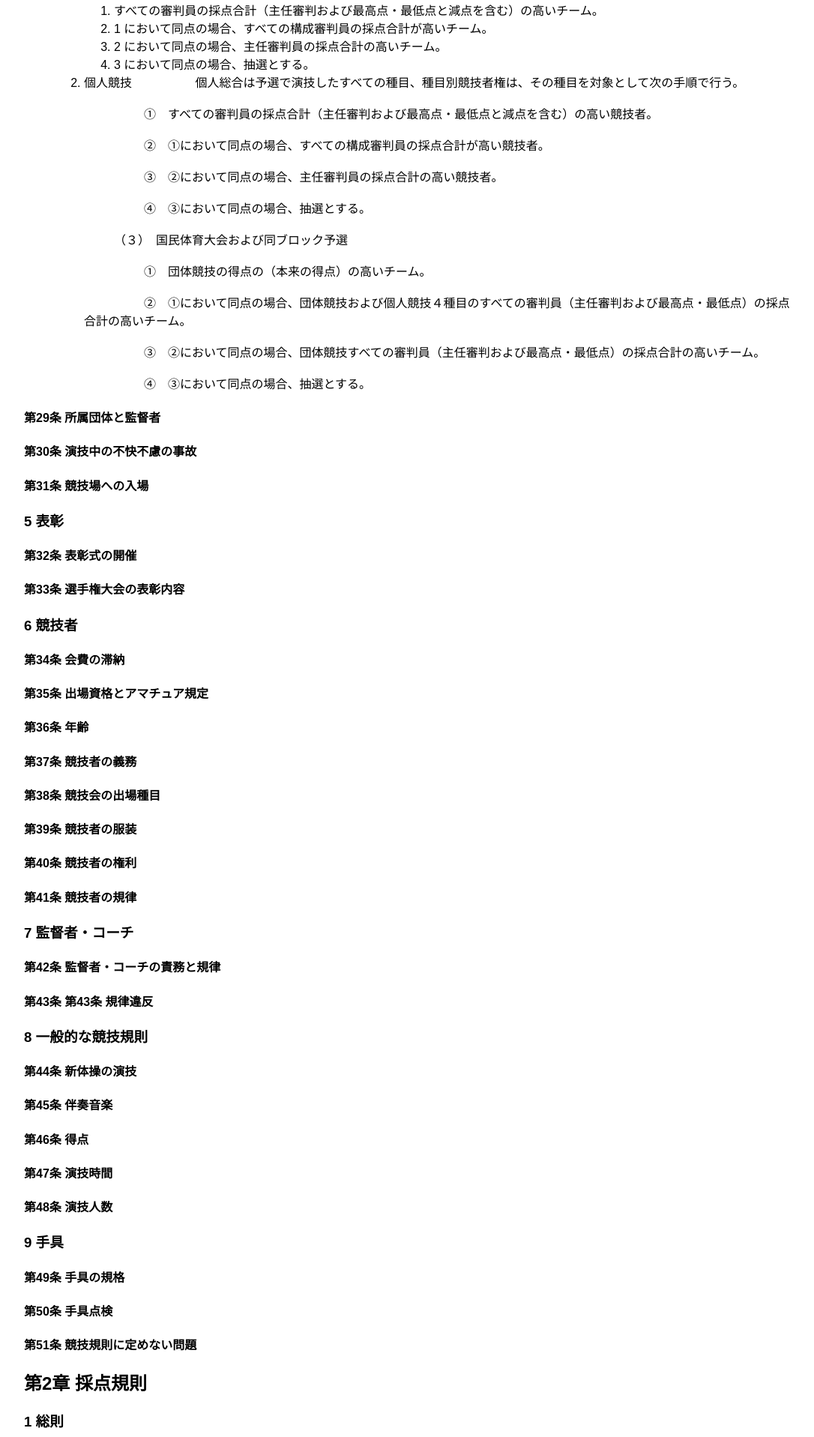
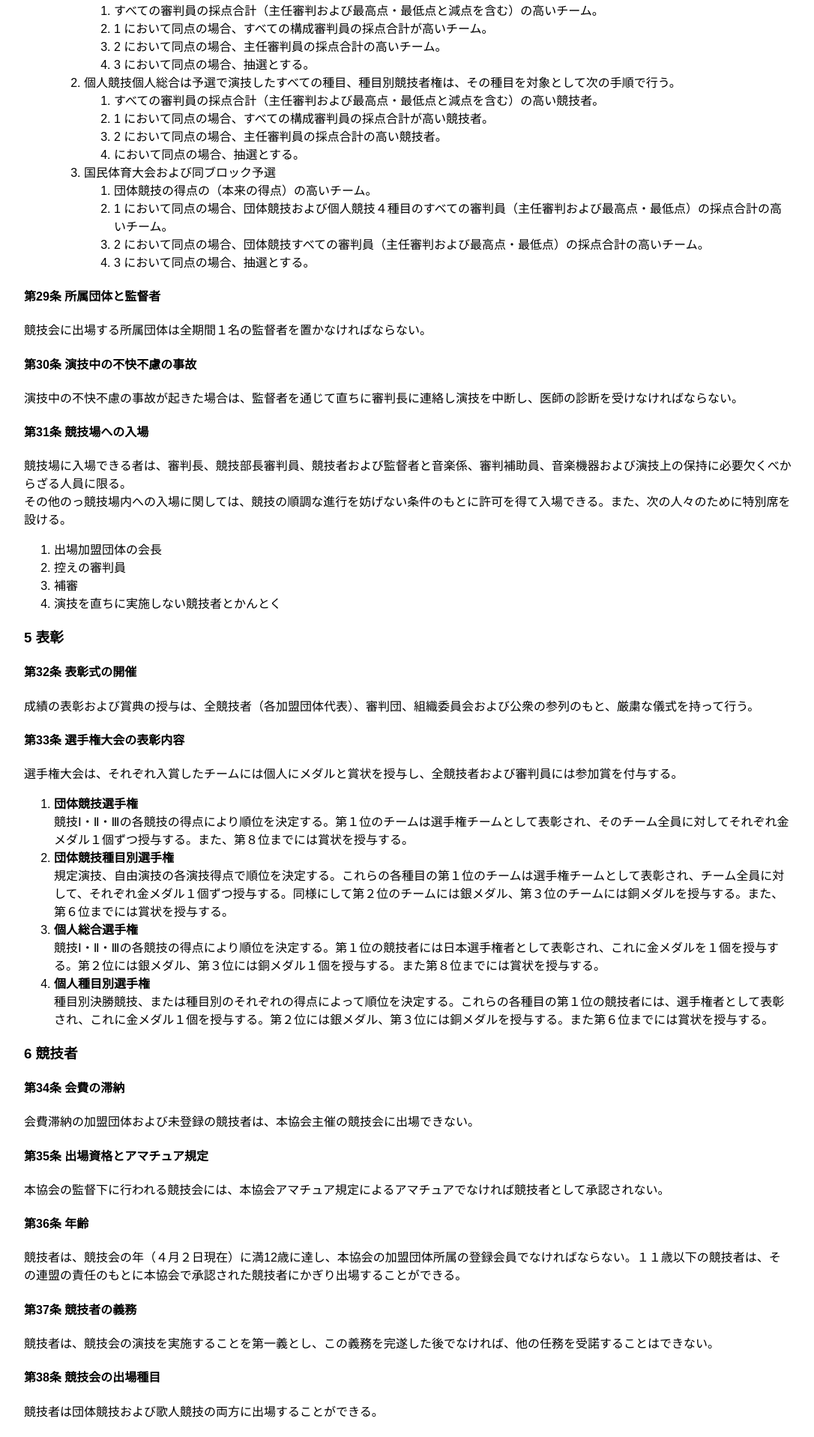
Before and after one commit to SiMiTaKu/imrg-platform, a SvelteKit app: page /rules in a window 1280 px wide. Shown: the part 5500-7417 px from the top of the page at 75% size, without its empty margins (96-1182 px from the left). Built offline with nearby package versions, Linux system fonts and the light colour scheme.

Commit message:
commit 20230719

```diff
--- a/src/ts/rules/ViewValueRuleBook.ts
+++ b/src/ts/rules/ViewValueRuleBook.ts
@@ -300,55 +300,142 @@ export const vvRuleBook: RuleBook = {
                   "</ol>" +
                 "</li>" +
                 "<li>" +
-                  "個人競技" + "           　　　　　個人総合は予選で演技したすべての種目、種目別競技者権は、その種目を対象として次の手順で行う。<br>\n" + "           　　　　　①　すべての審判員の採点合計（主任審判および最高点・最低点と減点を含む）の高い競技者。<br>\n" + "           　　　　　②　①において同点の場合、すべての構成審判員の採点合計が高い競技者。<br>\n" + "           　　　　　③　②において同点の場合、主任審判員の採点合計の高い競技者。<br>\n" + "           　　　　　④　③において同点の場合、抽選とする。<br>\n" + "           　　　（３）　国民体育大会および同ブロック予選<br>\n" + "           　　　　　①　団体競技の得点の（本来の得点）の高いチーム。<br>\n" + "           　　　　　②　①において同点の場合、団体競技および個人競技４種目のすべての審判員（主任審判および最高点・最低点）の採点合計の高いチーム。<br>\n" + "           　　　　　③　②において同点の場合、団体競技すべての審判員（主任審判および最高点・最低点）の採点合計の高いチーム。<br>\n" + "           　　　　　④　③において同点の場合、抽選とする。</li>",
+                  "個人競技" +
+                  "個人総合は予選で演技したすべての種目、種目別競技者権は、その種目を対象として次の手順で行う。" +
+                  "<ol>" +
+                    "<li>すべての審判員の採点合計（主任審判および最高点・最低点と減点を含む）の高い競技者。</li>" +
+                    "<li>1 において同点の場合、すべての構成審判員の採点合計が高い競技者。</li>" +
+                    "<li>2 において同点の場合、主任審判員の採点合計の高い競技者。</li>" +
+                    "<li>において同点の場合、抽選とする。</li>" +
+                  "</ol>" +
+                "</li>" +
+                "<li>" +
+                  "国民体育大会および同ブロック予選" +
+                  "<ol>" +
+                    "<li>団体競技の得点の（本来の得点）の高いチーム。</li>" +
+                    "<li>1 において同点の場合、団体競技および個人競技４種目のすべての審判員（主任審判および最高点・最低点）の採点合計の高いチーム。</li>" +
+                    "<li>2 において同点の場合、団体競技すべての審判員（主任審判および最高点・最低点）の採点合計の高いチーム。</li>" +
+                    "<li>3 において同点の場合、抽選とする。</li>" +
+                  "</ol>" +
+                "</li>" +
+              "</ol>" +
+            "</li>" +
+          "</ol>",
         block:   []
       } as Section, {
         title:   "所属団体と監督者",
-        content: "",
+        content: "競技会に出場する所属団体は全期間１名の監督者を置かなければならない。",
         block:   []
       } as Section, {
         title:   "演技中の不快不慮の事故",
-        content: "",
+        content: "演技中の不快不慮の事故が起きた場合は、監督者を通じて直ちに審判長に連絡し演技を中断し、医師の診断を受けなければならない。",
         block:   []
       } as Section, {
         title:   "競技場への入場",
-        content: "",
+        content:
+          "競技場に入場できる者は、審判長、競技部長審判員、競技者および監督者と音楽係、審判補助員、音楽機器および演技上の保持に必要欠くべからざる人員に限る。\n" +
+          "その他のっ競技場内への入場に関しては、競技の順調な進行を妨げない条件のもとに許可を得て入場できる。また、次の人々のために特別席を設ける。\n" +
+          "<ol>" +
+            "<li>出場加盟団体の会長</li>" +
+            "<li>控えの審判員</li>" +
+            "<li>補審</li>" +
+            "<li>演技を直ちに実施しない競技者とかんとく</li>" +
+          "</ol>",
         block:   []
       } as Section]
     } as Article, {
       title: "表彰", section: [{
         title:   "表彰式の開催",
-        content: "",
+        content: "成績の表彰および賞典の授与は、全競技者（各加盟団体代表）、審判団、組織委員会および公衆の参列のもと、厳粛な儀式を持って行う。",
         block:   []
       } as Section, {
         title:   "選手権大会の表彰内容",
-        content: "",
+        content:
+          "選手権大会は、それぞれ入賞したチームには個人にメダルと賞状を授与し、全競技者および審判員には参加賞を付与する。" +
+          "<ol>" +
+            "<li>" +
+              "<b>団体競技選手権</b>\n" +
+              "競技Ⅰ・Ⅱ・Ⅲの各競技の得点により順位を決定する。第１位のチームは選手権チームとして表彰され、そのチーム全員に対してそれぞれ金メダル１個ずつ授与する。また、第８位までには賞状を授与する。" +
+            "</li>"+
+            "<li>" +
+              "<b>団体競技種目別選手権</b>\n" +
+              "規定演技、自由演技の各演技得点で順位を決定する。これらの各種目の第１位のチームは選手権チームとして表彰され、チーム全員に対して、それぞれ金メダル１個ずつ授与する。同様にして第２位のチームには銀メダル、第３位のチームには銅メダルを授与する。また、第６位までには賞状を授与する。" +
+            "</li>"+
+            "<li>" +
+              "<b>個人総合選手権</b>\n" +
+              "競技Ⅰ・Ⅱ・Ⅲの各競技の得点により順位を決定する。第１位の競技者には日本選手権者として表彰され、これに金メダルを１個を授与する。第２位には銀メダル、第３位には銅メダル１個を授与する。また第８位までには賞状を授与する。" +
+            "</li>"+
+            "<li>" +
+              "<b>個人種目別選手権</b>\n" +
+              "種目別決勝競技、または種目別のそれぞれの得点によって順位を決定する。これらの各種目の第１位の競技者には、選手権者として表彰され、これに金メダル１個を授与する。第２位には銀メダル、第３位には銅メダルを授与する。また第６位までには賞状を授与する。"+
+            "</li>" +
+          "</ol>",
         block:   []
       } as Section]
     } as Article, {
       title:"競技者", section: [{
         title:   "会費の滞納",
-        content: "",
+        content: "会費滞納の加盟団体および未登録の競技者は、本協会主催の競技会に出場できない。",
         block:   []
       } as Section, {
         title:   "出場資格とアマチュア規定",
-        content: "",
+        content: "本協会の監督下に行われる競技会には、本協会アマチュア規定によるアマチュアでなければ競技者として承認されない。",
         block:   []
       } as Section, {
         title:   "年齢",
-        content: "",
+        content: "競技者は、競技会の年（４月２日現在）に満12歳に達し、本協会の加盟団体所属の登録会員でなければならない。１１歳以下の競技者は、その連盟の責任のもとに本協会で承認された競技者にかぎり出場することができる。",
         block:   []
       } as Section, {
         title:   "競技者の義務",
-        content: "",
+        content: "競技者は、競技会の演技を実施することを第一義とし、この義務を完遂した後でなければ、他の任務を受諾することはできない。",
         block:   []
       } as Section, {
         title:   "競技会の出場種目",
-        content: "",
+        content: "競技者は団体競技および歌人競技の両方に出場することができる。",
         block:   []
       } as Section, {
         title:   "競技者の服装",
-        content: "",
+        content:
+          "競技者の服装は身体にフィットする体操用の上着・体操用ズボンで、頭・顔・首・手・腕以外は肌が見える状態にしてはいけない。色は自由で不透明な布とする。装飾のスパンコールは可とするが、固定されていなければならない。また、所属マークを上半身の前面または上腕部で審判が確認できるところにつけなければならない。" +
+          "<ol>" +
+            "<li>" +
+              "体操用の上着の形状" +
+              "<ol>" +
+                "<li>上着の袖・襟はあってもなくても良いが、密着しているものとする。</li>" +
+                "<li>襟首を開ける場合、形は自由とするが、カットの内側は左右の首筋とし、前後の開きは両脇の下を結んだラインより下げてはならない。</li>" +
+                "<li>上着はズボンの外に出してはならない。</li>" +
+              "</ol>" +
+            "</li>" +
+            "<li>" +
+              "体操用ズボンの形状\n" +
+              "<ol>" +
+                "<li>ストレートタイプの場合は、裾を土踏まずの下を通し、スッキリまとめられていなければならない。</li>" +
+                "<li>ズボンの裾を広げる場合、膝までは密着していること。裾幅は足長を超えてはならない。また、裾が乱れるような場合は原点となる。</li>" +
+              "</ol>" +
+            "<li>" +
+              "所属マークの色は自由とするが、試合着の色と区別できるものとする。形状と大きさは次のいずれかを上回るものとする。" +
+              "<ol>" +
+                "<li>4.5cm×4.5cmの正方形</li>" +
+                "<li>4.0cm×5.0cmの長方形</li>" +
+                "<li>一辺が5.0cmの正三角形</li>" +
+                "<li>直径が4.5cmの円</li>" +
+                "<li>一辺が4.0cmで辺の交わる角度が60°と120°の菱形</li>" +
+              "</ol>" +
+            "</li>" +
+            "\n" +
+            "\n" +
+            "\n" +
+            "図\n" +
+            "\n" +
+            "\n" +
+            "\n" +
+            "<li>" +
+              "団体競技では全員が同型、同色の服装で統一のマークをつけて出場しなければならない。" +
+            "</li>" +
+            "<li>" +
+              "体操シューズまたは靴下着用で演技しなければならない。色は自由とする。" +
+            "</li>" +
+          "</ol>",
         block:   []
       } as Section, {
         title:   "競技者の権利",
```
